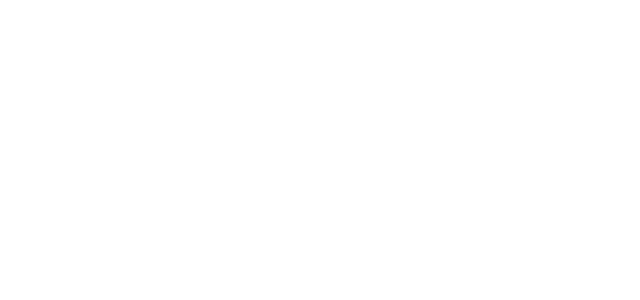
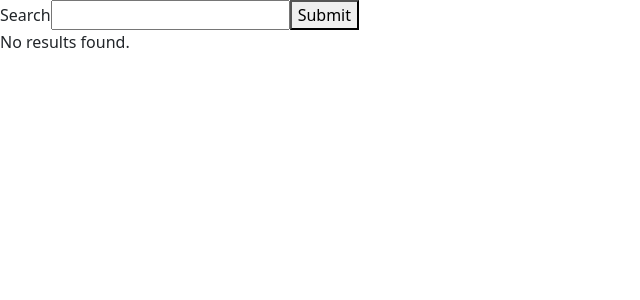
Before and after one commit to alexJSanchez/residentialsearch, a React (Create React App) app in the folder client/: page / in a window 1280 px wide. Shown: the top 300 px of the page, without its empty margins (0-640 px from the left). Built offline with nearby package versions, Linux system fonts and the light colour scheme.

Commit message:
search by address

```diff
--- a/client/src/elements/Home.jsx
+++ b/client/src/elements/Home.jsx
@@ -1,12 +1,65 @@
-import React from "react";
-import residential from "../residentials";
+import React, { useState } from "react";
+import residential from "../residentials"; // Assuming this is your data
+
 const Home = () => {
- return (
-    <div>
-       {residential.map(res => {
-            console.log(res)
-       })}
-    </div>
- )
+    const [search, setSearch] = useState('');
+    const [searchResult, setSearchResult] = useState([]); // Initialize as an empty array
+
+    // Search function
+    function searchByAddress(query) {
+        const lowerCaseQuery = query.toLowerCase();
+
+        // Use a Set to store unique addresses
+        const uniqueProperties = new Set();
+
+        // Filter and add to the Set to ensure uniqueness
+        return residential.filter(property => {
+            const lowerCaseAddress = property.Address.toLowerCase();
+
+            // Only add to the result if it's not already in the Set
+            if (lowerCaseAddress.includes(lowerCaseQuery) && !uniqueProperties.has(lowerCaseAddress)) {
+                uniqueProperties.add(lowerCaseAddress); // Add to Set
+                return true; // Include in filtered result
+            }
+
+            return false; // Exclude if it's a duplicate
+        });
+    }
+
+    function HandleSubmit(e){
+        e.preventDefault();
+        const searchQuery = e.target.searchName.value;
+        const result = searchByAddress(searchQuery);
+        setSearchResult(result); // Set searchResult with the result of the search
+    }
+    console.log(searchResult)
+    return (
+        <div>
+            <form className="searchForm" onSubmit={HandleSubmit}>
+                <label>Search</label>
+                <input
+                    type="text"
+                    name="searchName"
+                    value={search}
+                    onChange={(e) => setSearch(e.target.value)} // Updates state for input value
+                />
+                <button type="submit">Submit</button>
+            </form>
+
+            {/* Display search results */}
+            <div className="search-results">
+
+                {searchResult.length > 0 ? (
+                    searchResult.map((item, index) => (
+                        <div key={index}><h4>{item.Super}</h4><h3>{item.Address}</h3><h5>{item.Super_Cell}</h5></div>// Ensure each item has a unique key
+
+                    ))
+                ) : (
+                    <p>No results found.</p> // Display message if no results are found
+                )}
+            </div>
+        </div>
+    );
 }
+
 export default Home;
```
